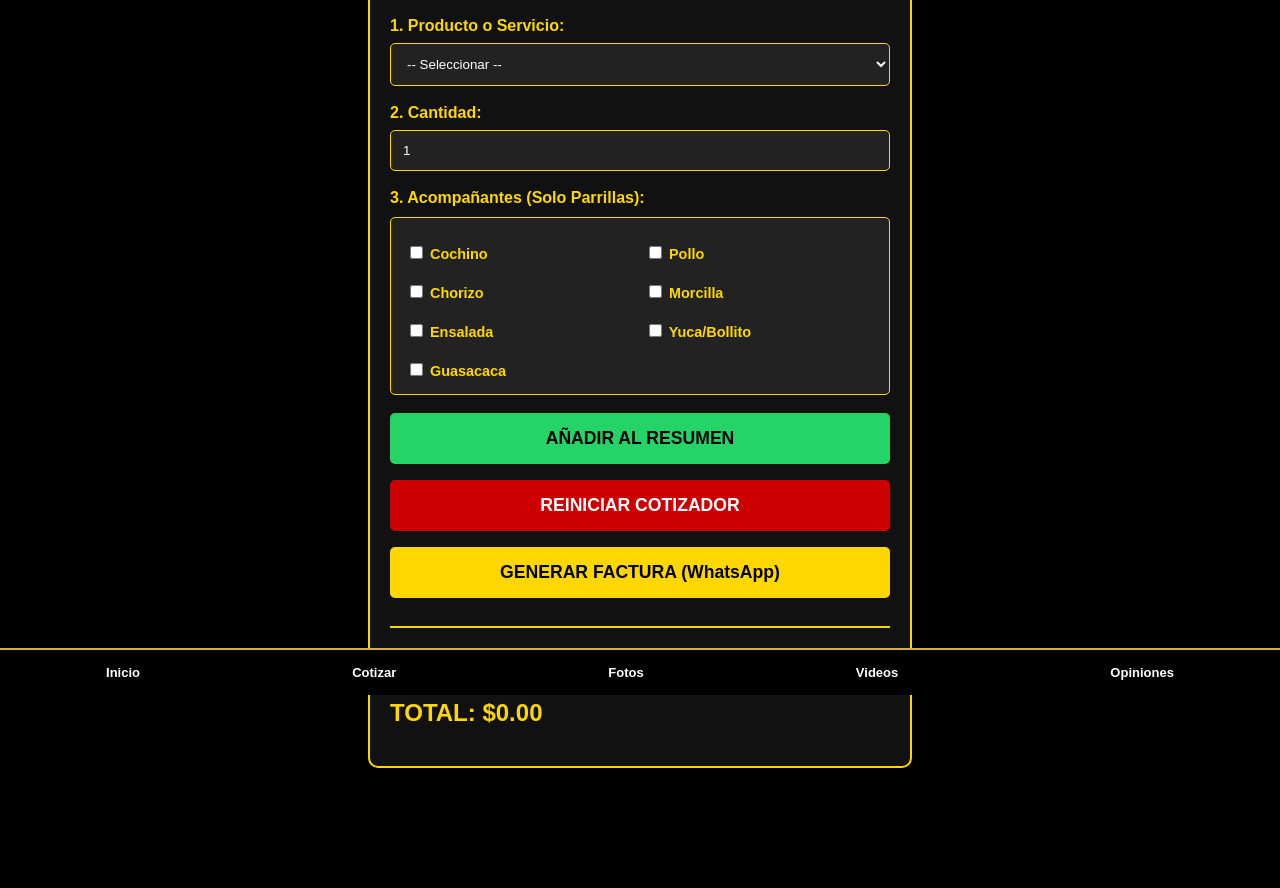
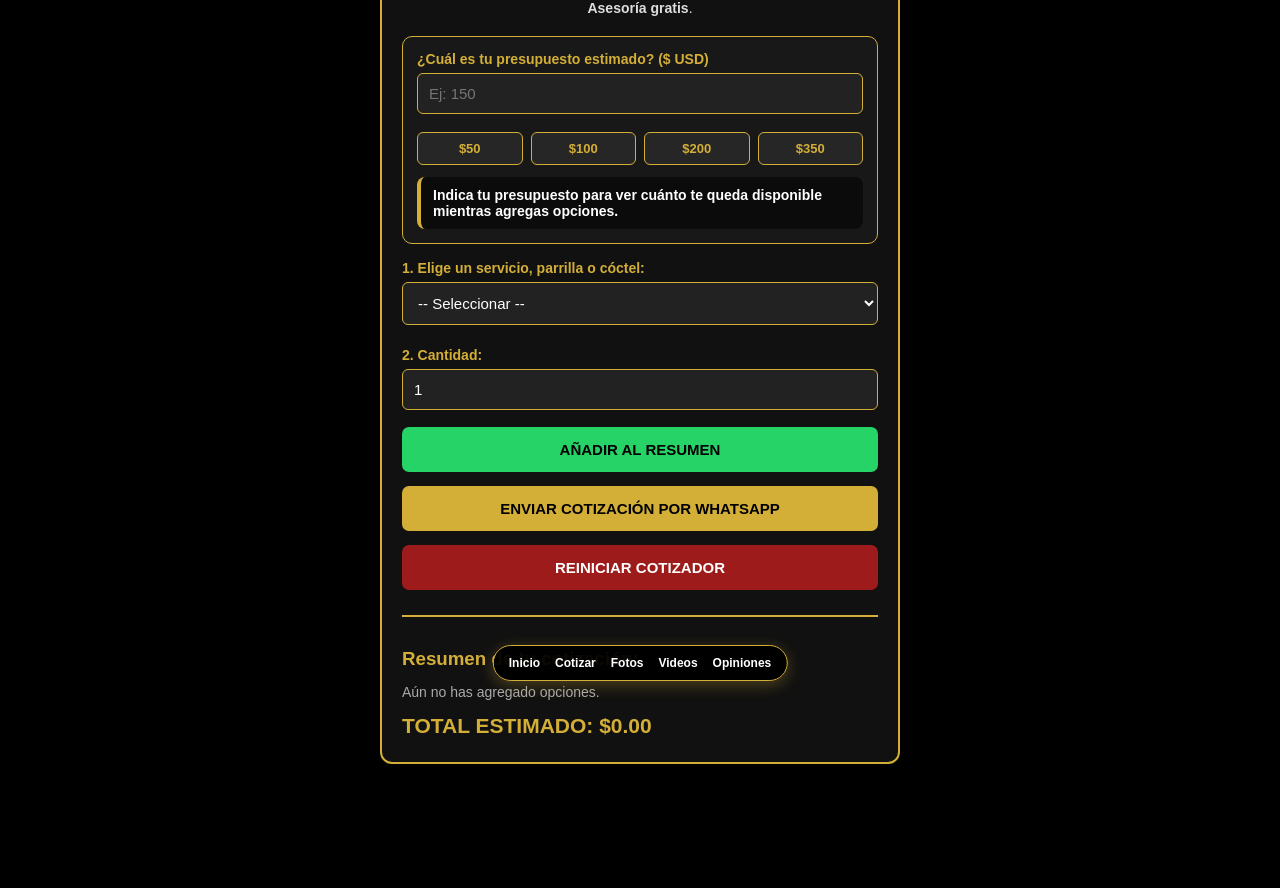
Before and after one commit to wiliancampos048-bot/Loscoctelesdewillian, a plain HTML site: page cotizador.html in a window 1280 px wide. Shown: the part 105-993 px from the top of the page. Drawn offline with Linux system fonts and the light colour scheme.

Commit message:
Update cotizador.html

```diff
--- a/cotizador.html
+++ b/cotizador.html
@@ -3,36 +3,67 @@
 <head>
     <meta charset="UTF-8">
     <meta name="viewport" content="width=device-width, initial-scale=1.0">
-    <title>Cotizador | Los Cócteles de Willian FP</title>
+    <meta name="theme-color" content="#000000">
+    <title>Cotizador | Los Cócteles de Willian</title>
     <style>
-        body { background: #000; color: #fff; font-family: sans-serif; padding: 20px; padding-bottom: 120px; margin: 0; }
-        .contenedor { max-width: 500px; margin: auto; border: 2px solid #FFD700; padding: 20px; border-radius: 10px; background: #111; }
-        h1 { color: #FFD700; text-align: center; text-transform: uppercase; }
+        body { background: #000; color: #fff; font-family: 'Arial', sans-serif; padding: 18px; padding-bottom: 110px; margin: 0; }
+        .contenedor { max-width: 520px; margin: auto; border: 2px solid #d4af37; padding: 20px; border-radius: 12px; background: #111; box-sizing: border-box; }
+        h1 { color: #d4af37; text-align: center; text-transform: uppercase; margin-top: 0; font-size: 24px; }
+        .subtitulo { text-align: center; color: #ddd; font-size: 14px; margin-bottom: 18px; line-height: 1.4; }
 
-        label { font-weight: bold; margin-top: 10px; display: block; color: #FFD700; }
-        select, input[type="number"] { width: 100%; padding: 12px; margin: 8px 0; border-radius: 5px; border: 1px solid #FFD700; background: #222; color: #fff; box-sizing: border-box; }
+        .bloque-presupuesto { background: #181818; border: 1px solid #d4af37; border-radius: 10px; padding: 14px; margin-bottom: 16px; }
+        .chips-presupuesto { display: grid; grid-template-columns: repeat(4, 1fr); gap: 8px; margin-top: 8px; }
+        .chip-btn { background: #262626; color: #d4af37; border: 1px solid #d4af37; border-radius: 6px; padding: 8px 4px; font-weight: bold; font-size: 13px; cursor: pointer; }
+        .chip-btn:hover { background: #d4af37; color: #000; }
 
-        .opciones-grid { display: grid; grid-template-columns: 1fr 1fr; gap: 10px; margin: 10px 0; font-size: 0.9em; background: #222; padding: 15px; border-radius: 5px; border: 1px solid #FFD700; }
+        .estado-presupuesto { margin-top: 12px; padding: 10px 12px; border-radius: 8px; font-size: 14px; font-weight: bold; background: #0b0b0b; border-left: 4px solid #d4af37; }
+        .estado-ok { color: #25d366; border-left-color: #25d366; }
+        .estado-alerta { color: #ffcc00; border-left-color: #ffcc00; }
 
-        button { width: 100%; padding: 15px; margin: 8px 0; border-radius: 5px; font-size: 1.1em; box-sizing: border-box; }
-        .btn-verde { background: #25d366; color: #000; font-weight: bold; cursor: pointer; border: none; }
-        .btn-rojo { background: #cc0000; color: #fff; font-weight: bold; cursor: pointer; border: none; }
-        .btn-amarillo { background: #FFD700; color: #000; font-weight: bold; cursor: pointer; border: none; }
+        label { font-weight: bold; margin-top: 12px; display: block; color: #d4af37; font-size: 14px; }
+        select, input[type="number"] { width: 100%; padding: 11px; margin: 6px 0 10px; border-radius: 6px; border: 1px solid #d4af37; background: #222; color: #fff; box-sizing: border-box; font-size: 15px; }
 
-        #resumen-pedido { margin-top: 20px; border-top: 2px solid #FFD700; padding-top: 10px; }
-        .item-resumen { background: #000; padding: 10px; margin: 5px 0; border-radius: 4px; border-left: 3px solid #25d366; }
+        #bloque-acompanantes { display: none; margin-top: 6px; }
+        .opciones-grid { display: grid; grid-template-columns: 1fr 1fr; gap: 8px; margin: 8px 0 12px; font-size: 13px; background: #1a1a1a; padding: 12px; border-radius: 8px; border: 1px solid #d4af37; }
+        .opciones-grid label { margin: 0; color: #fff; font-weight: normal; display: flex; align-items: center; gap: 6px; cursor: pointer; }
 
-        .menu-flotante { position: fixed; bottom: 0; left: 0; width: 100%; background: #000; padding: 15px 0; display: flex; justify-content: space-around; z-index: 1000; border-top: 2px solid #d4af37; }
-        .menu-flotante a { color: #fff; text-decoration: none; font-weight: bold; font-size: 13px; }
+        button.accion-principal { width: 100%; padding: 14px; margin: 7px 0; border-radius: 7px; font-size: 15px; box-sizing: border-box; font-weight: bold; cursor: pointer; border: none; }
+        .btn-verde { background: #25d366; color: #000; }
+        .btn-amarillo { background: #d4af37; color: #000; }
+        .btn-rojo { background: #9e1b1b; color: #fff; }
+
+        #resumen-pedido { margin-top: 18px; border-top: 2px solid #d4af37; padding-top: 12px; }
+        .item-resumen { background: #000; padding: 10px 12px; margin: 7px 0; border-radius: 6px; border-left: 3px solid #25d366; display: flex; justify-content: space-between; align-items: center; gap: 10px; font-size: 14px; }
+        .btn-quitar { background: transparent; color: #ff6b6b; border: 1px solid #ff6b6b; border-radius: 5px; padding: 4px 8px; font-size: 12px; cursor: pointer; flex-shrink: 0; }
+        .total-final { color: #d4af37; margin: 12px 0 4px; font-size: 21px; }
+
+        .menu-flotante { position: fixed; bottom: 14px; left: 50%; transform: translateX(-50%); background: rgba(0, 0, 0, 0.95); padding: 10px 15px; border-radius: 30px; display: flex; gap: 15px; box-shadow: 0 4px 15px rgba(212, 175, 55, 0.3); z-index: 1000; border: 1px solid #d4af37; font-size: 12px; }
+        .menu-flotante a { color: #fff; text-decoration: none; font-weight: bold; }
+        .menu-flotante a:hover { color: #d4af37; }
     </style>
 </head>
 <body>
 
 <div class="contenedor">
     <h1>Cotizador</h1>
+    <p class="subtitulo">Arma tu propuesta según tu presupuesto y envíala directo por WhatsApp. <strong>Asesoría gratis</strong>.</p>
 
-    <label>1. Producto o Servicio:</label>
-    <select id="producto">
+    <div class="bloque-presupuesto">
+        <label style="margin-top: 0;">¿Cuál es tu presupuesto estimado? ($ USD)</label>
+        <input type="number" id="presupuesto" placeholder="Ej: 150" min="0" step="1" oninput="actualizarUI()">
+        <div class="chips-presupuesto">
+            <button type="button" class="chip-btn" onclick="setPresupuesto(50)">$50</button>
+            <button type="button" class="chip-btn" onclick="setPresupuesto(100)">$100</button>
+            <button type="button" class="chip-btn" onclick="setPresupuesto(200)">$200</button>
+            <button type="button" class="chip-btn" onclick="setPresupuesto(350)">$350</button>
+        </div>
+        <div id="estado-presupuesto" class="estado-presupuesto">
+            Indica tu presupuesto para ver cuánto te queda disponible mientras agregas opciones.
+        </div>
+    </div>
+
+    <label for="producto">1. Elige un servicio, parrilla o cóctel:</label>
+    <select id="producto" onchange="toggleAcompanantes()">
         <option value="">-- Seleccionar --</option>
         <optgroup label="Parrillas">
             <option value="Parrilla de Solomo|30">Solomo ($30)</option>
@@ -67,10 +98,11 @@
         </optgroup>
     </select>
 
-    <label>2. Cantidad:</label>
+    <label for="cantidad">2. Cantidad:</label>
     <input type="number" id="cantidad" value="1" min="1">
 
-    <label>3. Acompañantes (Solo Parrillas):</label>
+    <div id="bloque-acompanantes">
+        <label>3. Acompañantes (Parrillas):</label>
         <div class="opciones-grid" id="acompanantes">
             <label><input type="checkbox" value="Cochino"> Cochino</label>
             <label><input type="checkbox" value="Pollo"> Pollo</label>
@@ -80,15 +112,16 @@
             <label><input type="checkbox" value="Yuca/Bollito"> Yuca/Bollito</label>
             <label><input type="checkbox" value="Guasacaca"> Guasacaca</label>
         </div>
+    </div>
 
-    <button class="btn-verde" onclick="agregar()">AÑADIR AL RESUMEN</button>
-    <button class="btn-rojo" onclick="reiniciar()">REINICIAR COTIZADOR</button>
-    <button class="btn-amarillo" onclick="enviarWhatsApp()">GENERAR FACTURA (WhatsApp)</button>
+    <button type="button" class="accion-principal btn-verde" onclick="agregar()">AÑADIR AL RESUMEN</button>
+    <button type="button" class="accion-principal btn-amarillo" onclick="enviarWhatsApp()">ENVIAR COTIZACIÓN POR WHATSAPP</button>
+    <button type="button" class="accion-principal btn-rojo" onclick="reiniciar()">REINICIAR COTIZADOR</button>
 
     <div id="resumen-pedido">
-        <h3 style="color: #FFD700;">Resumen:</h3>
-        <div id="lista-items"></div>
-        <h2 id="total-text" style="color: #FFD700;">TOTAL: $0.00</h2>
+        <h3 style="color: #d4af37; margin-bottom: 8px;">Resumen de tu cotización:</h3>
+        <div id="lista-items"><p style="color: #aaa; font-size: 14px;">Aún no has agregado opciones.</p></div>
+        <h2 id="total-text" class="total-final">TOTAL ESTIMADO: $0.00</h2>
     </div>
 </div>
 
@@ -103,23 +136,40 @@
 <script>
     let pedido = [];
 
+    function setPresupuesto(monto) {
+        document.getElementById('presupuesto').value = monto;
+        actualizarUI();
+    }
+
+    function toggleAcompanantes() {
+        let val = document.getElementById('producto').value;
+        let bloque = document.getElementById('bloque-acompanantes');
+        bloque.style.display = val.startsWith("Parrilla") ? "block" : "none";
+        if (!val.startsWith("Parrilla")) {
+            document.querySelectorAll('#acompanantes input').forEach(c => c.checked = false);
+        }
+    }
+
     function agregar() {
         let select = document.getElementById('producto');
-        if (!select.value) { alert("Por favor, selecciona un producto primero."); return; }
+        if (!select.value) {
+            alert("Por favor, selecciona un servicio, parrilla o cóctel primero.");
+            return;
+        }
 
         let parts = select.value.split('|');
         let nombre = parts[0];
         let precio = parseFloat(parts[1]);
 
-        let cantInput = document.getElementById('cantidad').value;
-        let cant = parseInt(cantInput);
+        let cant = parseInt(document.getElementById('cantidad').value);
         if (isNaN(cant) || cant < 1) {
-            cant = 1; // Valor por defecto seguro si el campo está vacío o alterado
+            cant = 1;
         }
 
-        // Recoger acompañantes de la parrilla
         let extras = [];
+        if (select.value.startsWith("Parrilla")) {
             document.querySelectorAll('#acompanantes input:checked').forEach(c => extras.push(c.value));
+        }
 
         let descripcionFinal = nombre;
         if (extras.length > 0) {
@@ -127,41 +177,84 @@
         }
 
         let subtotal = precio * cant;
-        pedido.push({nombre: descripcionFinal, cant: cant, subtotal: subtotal});
+        pedido.push({ nombre: descripcionFinal, cant: cant, subtotal: subtotal });
 
-        // Limpiar formulario para el siguiente item
         select.value = "";
         document.getElementById('cantidad').value = "1";
         document.querySelectorAll('#acompanantes input').forEach(c => c.checked = false);
+        toggleAcompanantes();
+        actualizarUI();
+    }
 
+    function quitarItem(index) {
+        pedido.splice(index, 1);
         actualizarUI();
     }
 
     function actualizarUI() {
         let lista = document.getElementById('lista-items');
-        lista.innerHTML = pedido.map(i => `<div class="item-resumen">${i.cant}x ${i.nombre} - $${i.subtotal.toFixed(2)}</div>`).join('');
+        if (pedido.length === 0) {
+            lista.innerHTML = '<p style="color: #aaa; font-size: 14px;">Aún no has agregado opciones.</p>';
+        } else {
+            lista.innerHTML = pedido.map((i, idx) => `
+                <div class="item-resumen">
+                    <span>${i.cant}x ${i.nombre} - <strong>$${i.subtotal.toFixed(2)}</strong></span>
+                    <button type="button" class="btn-quitar" onclick="quitarItem(${idx})">Quitar</button>
+                </div>
+            `).join('');
+        }
 
-        // Recálculo dinámico del total para evitar errores acumulativos o de precisión
         let total = pedido.reduce((acc, item) => acc + item.subtotal, 0);
-        document.getElementById('total-text').innerText = "TOTAL: $" + total.toFixed(2);
+        document.getElementById('total-text').innerText = "TOTAL ESTIMADO: $" + total.toFixed(2);
+
+        let presRaw = parseFloat(document.getElementById('presupuesto').value);
+        let estadoBox = document.getElementById('estado-presupuesto');
+
+        if (!isNaN(presRaw) && presRaw > 0) {
+            let diferencia = presRaw - total;
+            if (diferencia >= 0) {
+                estadoBox.className = "estado-presupuesto estado-ok";
+                estadoBox.innerText = "Dentro de tu presupuesto ($" + presRaw.toFixed(2) + ") — Te quedan $" + diferencia.toFixed(2) + " disponibles.";
+            } else {
+                estadoBox.className = "estado-presupuesto estado-alerta";
+                estadoBox.innerText = "Supera tu presupuesto ($" + presRaw.toFixed(2) + ") por $" + Math.abs(diferencia).toFixed(2) + ". Puedes quitar algún ítem o pedir asesoría.";
+            }
+        } else {
+            estadoBox.className = "estado-presupuesto";
+            estadoBox.innerText = "Indica tu presupuesto para ver cuánto te queda disponible mientras agregas opciones.";
+        }
     }
 
     function reiniciar() {
         pedido = [];
+        document.getElementById('presupuesto').value = "";
         document.getElementById('producto').value = "";
         document.getElementById('cantidad').value = "1";
         document.querySelectorAll('#acompanantes input').forEach(c => c.checked = false);
+        toggleAcompanantes();
         actualizarUI();
     }
 
     function enviarWhatsApp() {
-        if(pedido.length === 0) { alert("¡El pedido está vacío, Capitán!"); return; }
+        if (pedido.length === 0) {
+            alert("Agrega al menos un servicio, parrilla o cóctel antes de enviar.");
+            return;
+        }
         let total = pedido.reduce((acc, item) => acc + item.subtotal, 0);
-        let msg = "Hola Willian, quiero cotizar el siguiente pedido:\n\n" + pedido.map(i => i.cant + "x " + i.nombre + " - $" + i.subtotal.toFixed(2)).join("\n");
-        msg += "\n\nTOTAL: $" + total.toFixed(2);
+        let presRaw = parseFloat(document.getElementById('presupuesto').value);
 
-        window.open("https://wa.me/584248237912?text=" + encodeURIComponent(msg));
+        let msg = "Hola Willian, quiero cotizar lo siguiente con Los Cócteles de Willian:\n\n";
+        msg += pedido.map(i => "• " + i.cant + "x " + i.nombre + " — $" + i.subtotal.toFixed(2)).join("\n");
+        msg += "\n\nTotal estimado: $" + total.toFixed(2);
+        if (!isNaN(presRaw) && presRaw > 0) {
+            msg += "\nMi presupuesto estimado: $" + presRaw.toFixed(2);
         }
+        msg += "\n\nAgradezco asesoría y disponibilidad de fecha.";
+
+        window.open("https://wa.me/584267746622?text=" + encodeURIComponent(msg), "_blank");
+    }
+
+    actualizarUI();
 </script>
 
 </body>
```
Lines whose indentation alone changed are shown as unchanged.
